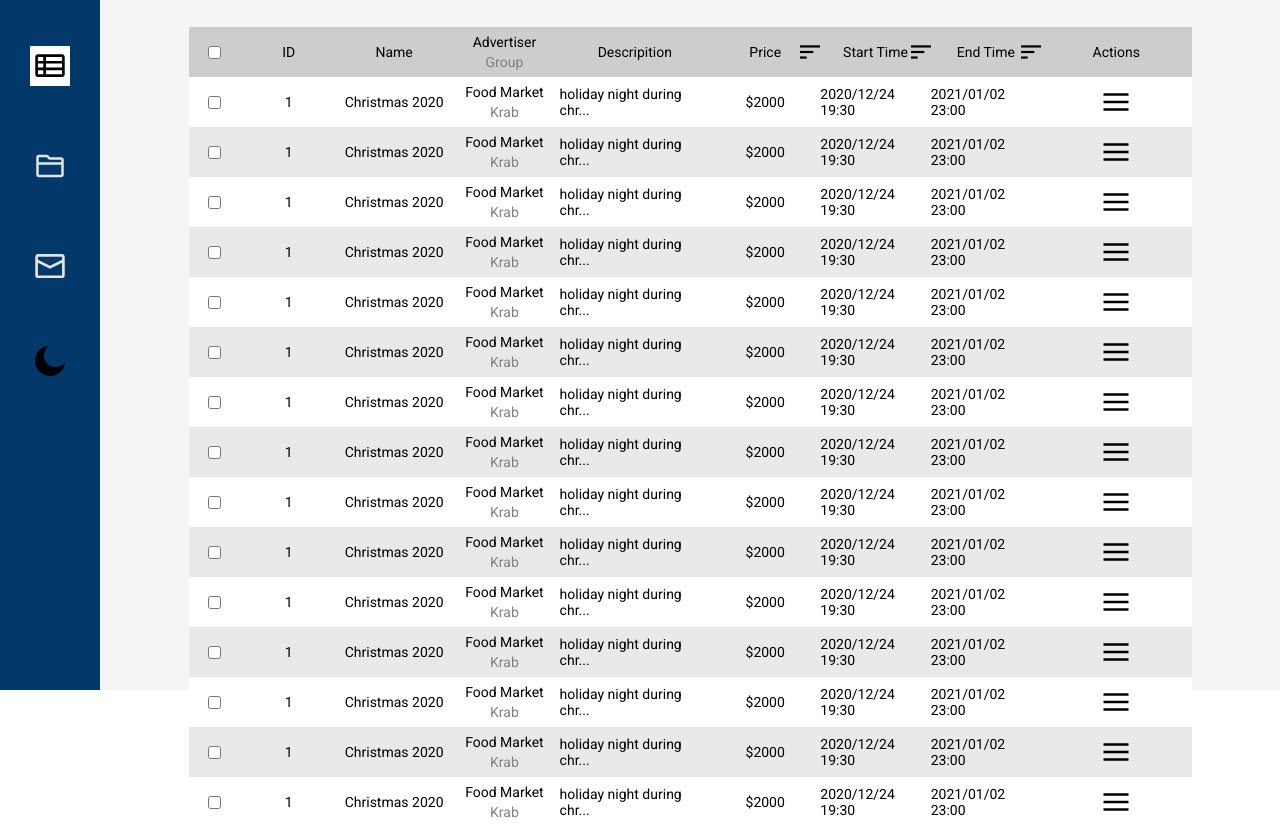
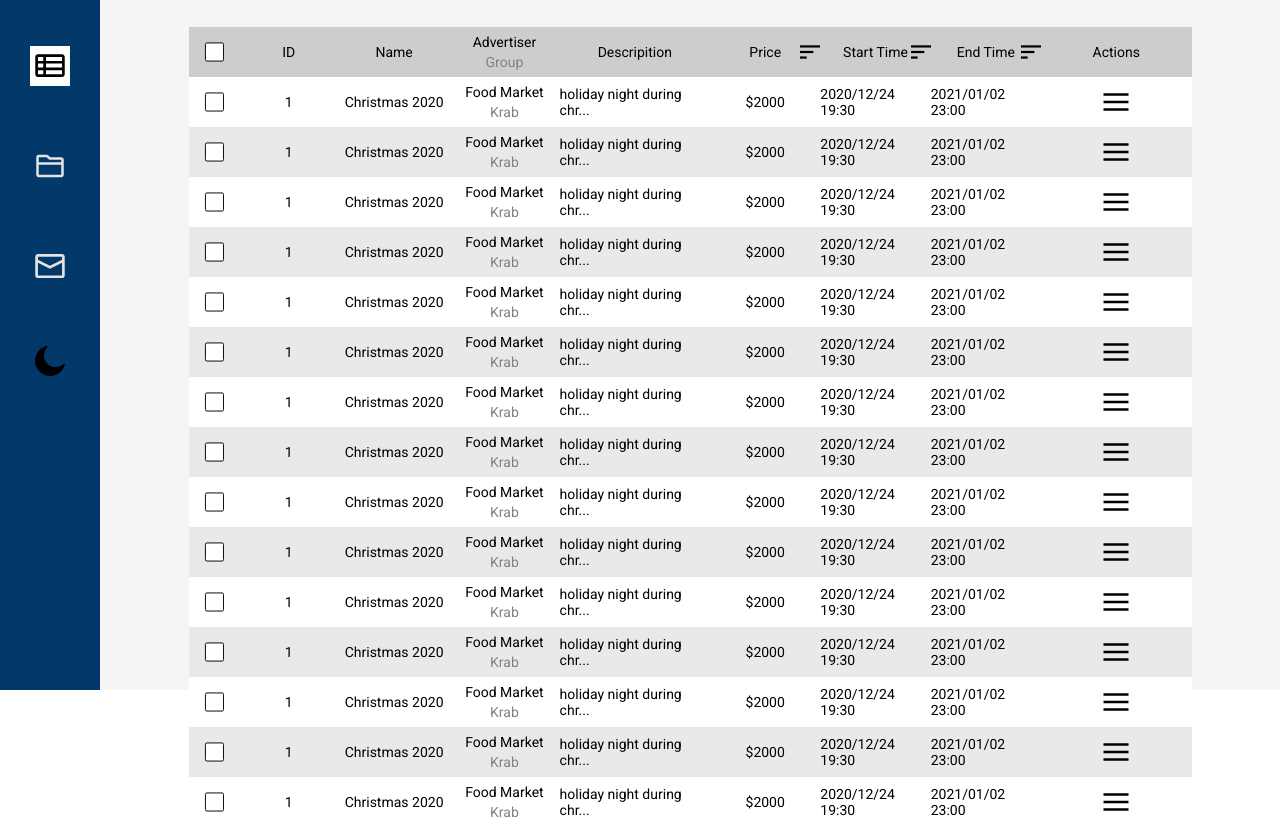
Before and after one commit to c2838/campaign-arrangement, a website built with webpack: page src/index.html in a window 1280 px wide. Shown: the part 110-937 px from the top of the page. Built offline with nearby package versions, Linux system fonts and the light colour scheme.

Commit message:
feat: checkbox views

```diff
--- a/src/index.html
+++ b/src/index.html
@@ -29,7 +29,10 @@
         <h2 class="main-title">Campaign</h2>
         <div class="main-content">
           <ul class="main-content-schema">
-            <li class="schema-item" id="schema-checkbox"><input type="checkbox"></li>
+            <li class="schema-item" id="schema-checkbox">
+              <input type="checkbox">
+              <img src="./images/checkbox.svg"" alt="">
+            </li>
             <li class="schema-item" id="schema-id">ID</li>
             <li class="schema-item" id="schema-name">Name</li>
             <li class="schema-item" id="schema-advertiser">Advertiser<p>Group</p>
--- a/src/js/app.js
+++ b/src/js/app.js
@@ -11,14 +11,17 @@
   actions: "./images/menu.svg"
 }
 
-
+const selectors = document.querySelector('.nav-selectors')
 
 function dataGenerator() {
   const contentDatas = document.querySelector('.main-content-datas')
   for(let i = 1; i <= 20; i++) {
     contentDatas.innerHTML += `
       <ul class="datas" data-id=${i}>
-        <li class="data-item" id="data-checkbox"><input type="checkbox"></li>
+        <li class="data-item" id="data-checkbox">
+          <input type="checkbox">
+          <img src="./images/checkbox.svg"" alt=""
+        </li>
         <li class="data-item" id="data-id">${tableDatas.id}</li>
         <li class="data-item" id="data-name">${tableDatas.name}</li>
         <li class="data-item" id="data-advertiser">${tableDatas.advertiser}<p>${tableDatas.advertiser_group}</p>
@@ -45,16 +48,18 @@
 
 function selectItemActive(event) {
   const target = event.target
+  console.log(target)
   const selectItem = document.querySelectorAll('.select-item')
   const node = target.closest('.select-item')
-  selectItem.forEach(element => {
-    element.classList.remove('active')
-  })
-  node.classList.add('active')
+  // 避免點到外層的時候反白被取消
+  if (node) {
+    selectItem.forEach(element => {
+      element.classList.remove('active')
+    })
+    node.classList.add('active')
+  }
 }
 
 dataGenerator()
 changeBgColor()
-
-const selectors = document.querySelector('.nav-selectors')
 selectors.addEventListener('click', selectItemActive)
--- a/src/scss/style.scss
+++ b/src/scss/style.scss
@@ -4,8 +4,8 @@
 }
 
 *,
-*:before,
-*:after {
+*::before,
+*::after {
   box-sizing: inherit;
 }
 
@@ -42,7 +42,51 @@
   text-align: initial;
 }
 
+::-webkit-scrollbar {
+  /* make scrollbar transparent */
+  width: 0px;
+  background: transparent;
+}
+
 /*reset end*/
+
+/* SCSS extend */
+%contentGrid {
+  display: grid;
+  grid-template-columns: 5% 10% 11% 11% 15% 11% 11% 11% 15%;
+  grid-template-rows: 50px;
+  justify-items: center;
+  align-items: center;
+  font-size: 14px;
+}
+
+%checkbox-img {
+  img {
+    width: 20px;
+    height: 20px;
+    display: block;
+    position: absolute;
+    top: 50%;
+    left: 50%;
+    transform: translate(-50%, -50%);
+    z-index: 1;
+    cursor: pointer;
+  }
+}
+
+%checked {
+  &:checked {
+    &::after {
+      content: "\2714";
+      position: absolute;
+      top: 50%;
+      left: 50%;
+      transform: translate(-50%, -50%);
+      z-index: 2;
+      font-size: 14px;
+    }
+  }
+}
 
 /* style */
 html,body {
@@ -96,6 +140,7 @@
             height: 30px;
             display: block;
             margin: 0 auto;
+            cursor: pointer;
           }
         }
       }
@@ -122,18 +167,24 @@
           right: 0;
           left: 0;
           display: grid;
-          grid-template-columns: 5% 10% 11% 11% 15% 11% 11% 11% 15%;
-          grid-template-rows: 50px;
-          justify-items: center;
-          align-items: center;
+          @extend %contentGrid;
           background-color: #CDCDCD;
-          font-size: 14px;
           .schema-item {
             width: 100%;
             height: 100%;
             display: grid;
             justify-items: center;
             align-items: center;
+            position: relative;
+          }
+          #schema-checkbox {
+            input {
+              -webkit-appearance: none;
+              &[type="checkbox"] {
+                @extend %checked;
+              }
+            }
+            @extend %checkbox-img;
           }
           #schema-advertiser {
             height: 80%;
@@ -147,7 +198,6 @@
           #schema-price,
           #schema-start,
           #schema-end {
-            position: relative;
             img {
               position: absolute;
               top: 50%;
@@ -165,21 +215,26 @@
           right: 0;
           overflow-y: scroll;
           .datas {
-            display: grid;
-            grid-template-columns: 5% 10% 11% 11% 15% 11% 11% 11% 15%;
-            grid-template-rows: 50px;
-            justify-items: center;
-            align-items: center;
-            font-size: 14px;
+            @extend %contentGrid;
             .data-item {
               width: 100%;
               height: 100%;
               display: grid;
               justify-items: center;
               align-items: center;
+              position: relative;
               img {
                 display: block;
               }
+            }
+            #data-checkbox {
+              input {
+                -webkit-appearance: none;
+                &[type="checkbox"] {
+                  @extend %checked;
+                }
+              }
+              @extend %checkbox-img;
             }
             #data-advertiser {
               height: 80%;
```
